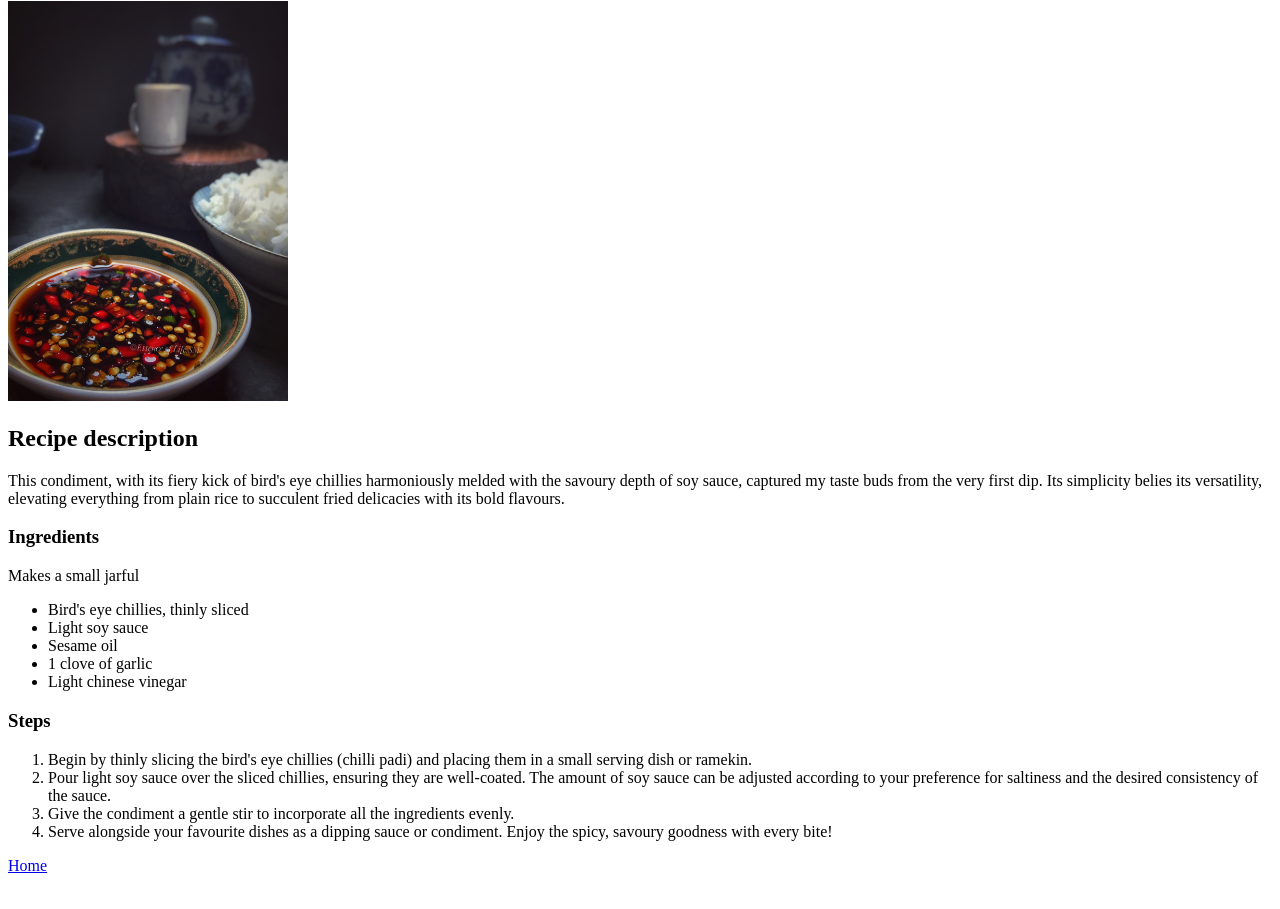
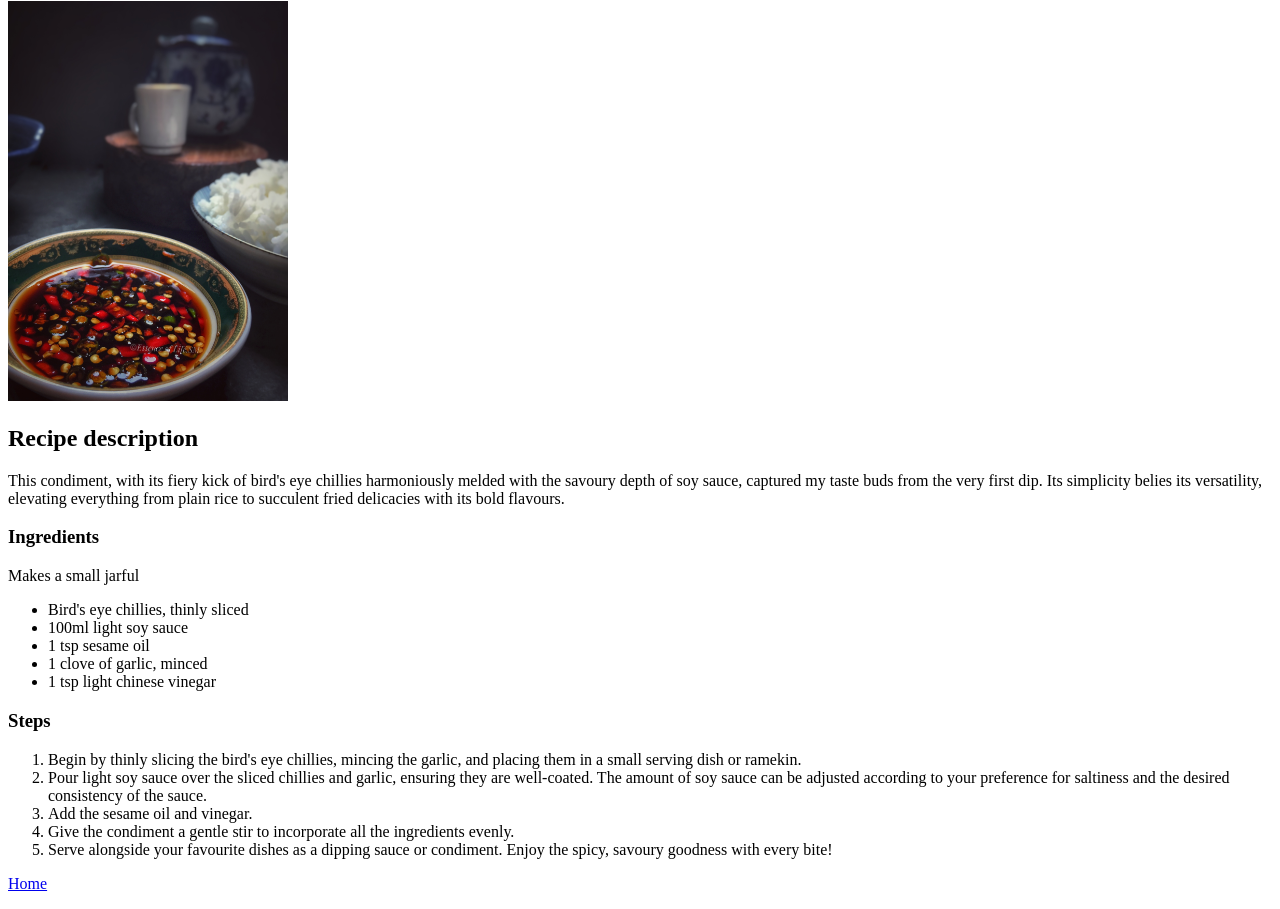
Before and after one commit to inferiorolive/odin-recipes, a plain HTML site: page recipes/mamas-la-jiang.html in a window 1280 px wide. Shown: the part 79-988 px from the top of the page. Drawn offline with Linux system fonts and the light colour scheme.

Commit message:
Edit copy of mamas la jiang recipe

```diff
--- a/recipes/mamas-la-jiang.html
+++ b/recipes/mamas-la-jiang.html
@@ -3,7 +3,7 @@
 <head>
     <meta charset="UTF-8">
     <meta name="viewport" content="width=device-width, initial-scale=1.0">
-    <title>Mama's la jiang</title>
+    <title>Mama's La Jiang</title>
 </head>
 <body>
     <h1>How to make La Jiang (Taiwanese spicy soy sauce)</h1>
@@ -18,17 +18,18 @@
     <p>Makes a small jarful</p>
     <ul>
         <li>Bird's eye chillies, thinly sliced  </li>
-        <li>Light soy sauce</li>
-        <li>Sesame oil</li>
-        <li>1 clove of garlic</li>
-        <li>Light chinese vinegar</li>
+        <li>100ml light soy sauce</li>
+        <li>1 tsp sesame oil</li>
+        <li>1 clove of garlic, minced</li>
+        <li>1 tsp light chinese vinegar</li>
     </ul>
 
     <h3>Steps</h3>
 
     <ol>
-        <li>Begin by thinly slicing the bird's eye chillies (chilli padi) and placing them in a small serving dish or ramekin.</li>
-        <li>Pour light soy sauce over the sliced chillies, ensuring they are well-coated. The amount of soy sauce can be adjusted according to your preference for saltiness and the desired consistency of the sauce.</li>
+        <li>Begin by thinly slicing the bird's eye chillies, mincing the garlic, and placing them in a small serving dish or ramekin.</li>
+        <li>Pour light soy sauce over the sliced chillies and garlic, ensuring they are well-coated. The amount of soy sauce can be adjusted according to your preference for saltiness and the desired consistency of the sauce.</li>
+        <li>Add the sesame oil and vinegar.</li>
         <li>Give the condiment a gentle stir to incorporate all the ingredients evenly.</li>
         <li>Serve alongside your favourite dishes as a dipping sauce or condiment. Enjoy the spicy, savoury goodness with every bite!</li>
     </ol>
```
